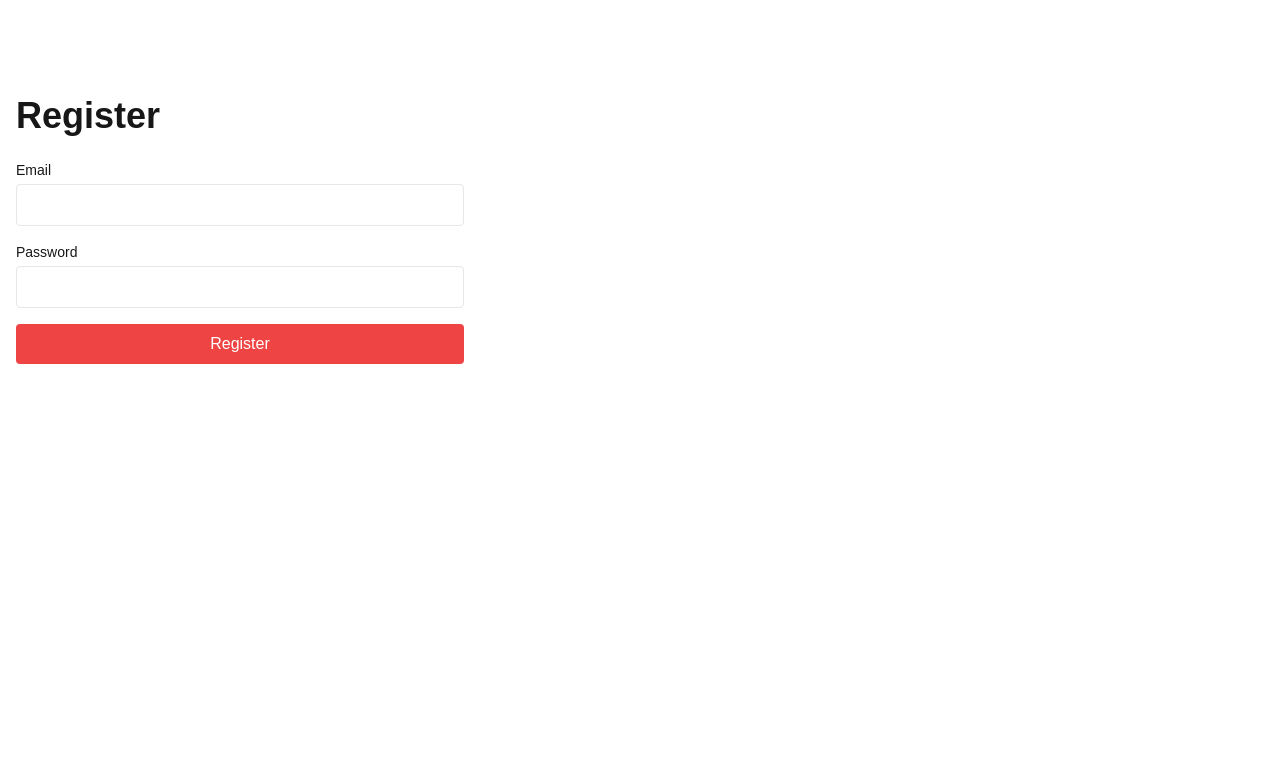
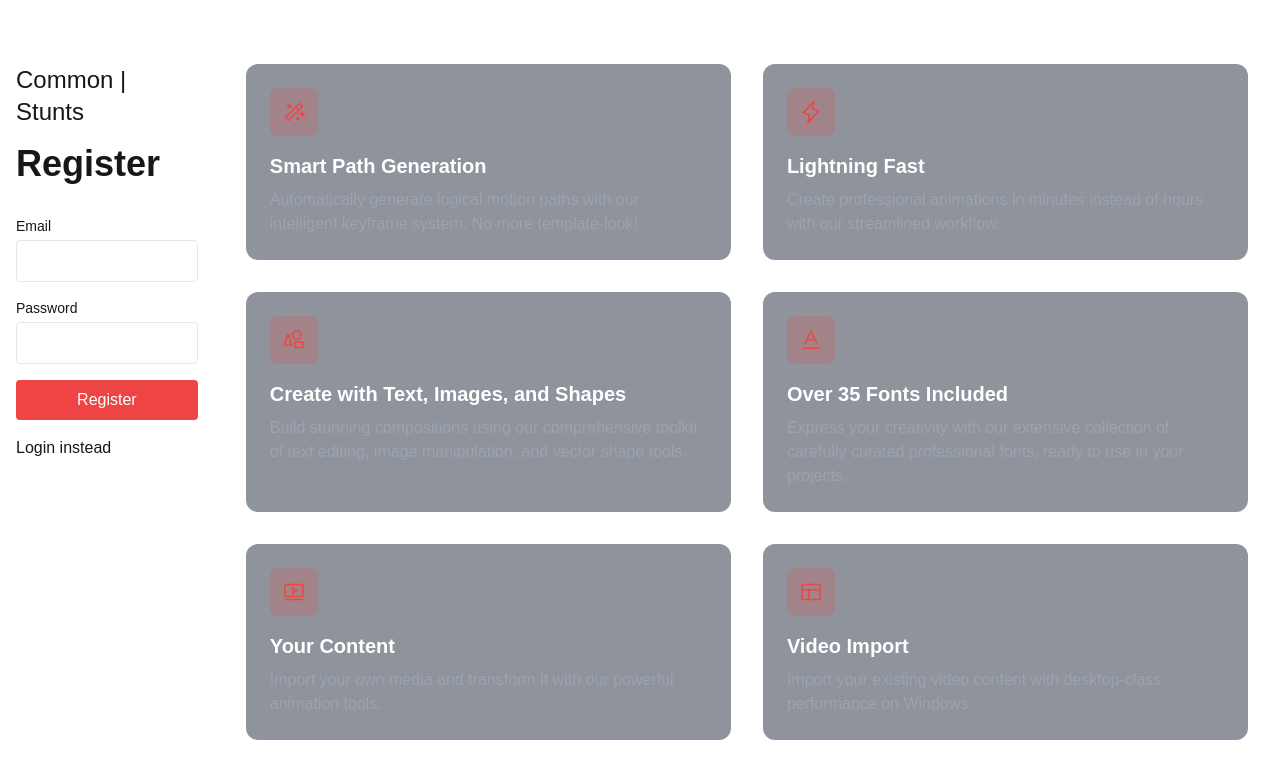
Before and after one commit to alexthegoodman/common-cloud, a Next.js app: page /register in a window 1280 px wide. Shown: the top 778 px of the page. Built offline with nearby package versions, Linux system fonts and the light colour scheme.

Commit message:
progress on other pages

```diff
--- a/app/login/page.tsx
+++ b/app/login/page.tsx
@@ -1,14 +1,25 @@
 "use client";
 
 import AuthForm from "@/components/AuthForm";
+import Features from "@/components/Features";
+import Link from "next/link";
 
 const LoginPage = () => {
   return (
     <>
-      <header className="container mx-auto px-4 pt-24 pb-16">
-        <h1 className="text-4xl font-bold mb-6">Login</h1>
-        <AuthForm />
-      </header>
+      <section className="container mx-auto px-4 pt-16 pb-16 flex flex-row gap-8">
+        <div>
+          <h2 className="text-2xl mb-4">Common | Stunts</h2>
+          <h1 className="text-4xl font-bold mb-8">Login</h1>
+          <AuthForm />
+          <p className="mt-4">
+            <Link href="/register">Register instead</Link>
+          </p>
+        </div>
+        <div>
+          <Features grid={2} py={0} />
+        </div>
+      </section>
     </>
   );
 };
--- a/app/register/page.tsx
+++ b/app/register/page.tsx
@@ -1,14 +1,25 @@
 "use client";
 
 import AuthForm from "@/components/AuthForm";
+import Features from "@/components/Features";
+import Link from "next/link";
 
 const RegisterPage = () => {
   return (
     <>
-      <header className="container mx-auto px-4 pt-24 pb-16">
-        <h1 className="text-4xl font-bold mb-6">Register</h1>
-        <AuthForm type="register" />
-      </header>
+      <section className="container mx-auto px-4 pt-16 pb-16 flex flex-row gap-8">
+        <div>
+          <h2 className="text-2xl mb-4">Common | Stunts</h2>
+          <h1 className="text-4xl font-bold mb-8">Register</h1>
+          <AuthForm type="register" />
+          <p className="mt-4">
+            <Link href="/login">Login instead</Link>
+          </p>
+        </div>
+        <div>
+          <Features grid={2} py={0} />
+        </div>
+      </section>
     </>
   );
 };
--- a/app/stunts/page.tsx
+++ b/app/stunts/page.tsx
@@ -19,6 +19,7 @@ import AuthForm from "@/components/AuthForm";
 import FAQ from "@/components/FAQ";
 import ComingSoonSection from "@/components/ComingSoon";
 import Competition from "@/components/Competition";
+import Features from "@/components/Features";
 
 const HomePage = () => {
   const [formVisible, setFormVisible] = useState(false);
@@ -78,88 +79,7 @@ const HomePage = () => {
         </div>
       </header>
 
-      {/* Features Section */}
-      <section className="container mx-auto px-4 py-16">
-        <div className="grid md:grid-cols-3 gap-8">
-          <div className="bg-slate-800/50 p-6 rounded-xl">
-            <div className="bg-red-500/20 w-12 h-12 rounded-lg flex items-center justify-center mb-4">
-              <MagicWand size={24} className="text-red-500" />
-            </div>
-            <h3 className="text-xl font-semibold mb-2 text-white">
-              Smart Path Generation
-            </h3>
-            <p className="text-gray-400">
-              Automatically generate logical motion paths with our intelligent
-              keyframe system. No more template-look!
-            </p>
-          </div>
-
-          <div className="bg-slate-800/50 p-6 rounded-xl">
-            <div className="bg-red-500/20 w-12 h-12 rounded-lg flex items-center justify-center mb-4">
-              <Lightning size={24} className="text-red-500" />
-            </div>
-            <h3 className="text-xl font-semibold mb-2 text-white">
-              Lightning Fast
-            </h3>
-            <p className="text-gray-400">
-              Create professional animations in minutes instead of hours with
-              our streamlined workflow.
-            </p>
-          </div>
-
-          <div className="bg-slate-800/50 p-6 rounded-xl">
-            <div className="bg-red-500/20 w-12 h-12 rounded-lg flex items-center justify-center mb-4">
-              <Video size={24} className="text-red-500" />
-            </div>
-            <h3 className="text-xl font-semibold mb-2 text-white">
-              Your Content
-            </h3>
-            <p className="text-gray-400">
-              Import your own media and transform it with our powerful animation
-              tools.
-            </p>
-          </div>
-
-          <div className="bg-slate-800/50 p-6 rounded-xl">
-            <div className="bg-red-500/20 w-12 h-12 rounded-lg flex items-center justify-center mb-4">
-              <Shapes size={24} className="text-red-500" />
-            </div>
-            <h3 className="text-xl font-semibold mb-2 text-white">
-              Create with Text, Images, and Shapes
-            </h3>
-            <p className="text-gray-400">
-              Build stunning compositions using our comprehensive toolkit of
-              text editing, image manipulation, and vector shape tools.
-            </p>
-          </div>
-
-          <div className="bg-slate-800/50 p-6 rounded-xl">
-            <div className="bg-red-500/20 w-12 h-12 rounded-lg flex items-center justify-center mb-4">
-              <TextAUnderline size={24} className="text-red-500" />
-            </div>
-            <h3 className="text-xl font-semibold mb-2 text-white">
-              Over 35 Fonts Included
-            </h3>
-            <p className="text-gray-400">
-              Express your creativity with our extensive collection of carefully
-              curated professional fonts, ready to use in your projects.
-            </p>
-          </div>
-
-          <div className="bg-slate-800/50 p-6 rounded-xl">
-            <div className="bg-red-500/20 w-12 h-12 rounded-lg flex items-center justify-center mb-4">
-              <Layout size={24} className="text-red-500" />
-            </div>
-            <h3 className="text-xl font-semibold mb-2 text-white">
-              Video Import
-            </h3>
-            <p className="text-gray-400">
-              Import your existing video content with desktop-class performance
-              on Windows
-            </p>
-          </div>
-        </div>
-      </section>
+      <Features />
 
       <ComingSoonSection />
 
--- a/components/DashboardContent.tsx
+++ b/components/DashboardContent.tsx
@@ -2,6 +2,7 @@
 
 import PricingTable from "@/components/PricingTable";
 import useCurrentUser from "@/hooks/useCurrentUser";
+import { WindowsLogo } from "@phosphor-icons/react";
 
 export default function DashboardContent() {
   const { data } = useCurrentUser();
@@ -9,16 +10,28 @@ export default function DashboardContent() {
   console.info("data", data);
 
   return (
-    <div>
+    <div className="container mx-auto px-4 pt-24 pb-16 flex flex-col gap-4">
+      <div className="flex flex-col gap-4 max-w-[600px] w-full">
         <h1>Welcome, {data?.email}</h1>
         <p>
           You are almost ready to use Stunts! Stunts is your pathway to rapid
           video creation using your own content. With Stunts generative keyframe
           animations, you can save hours on manual animating.
         </p>
+      </div>
+
       {data?.subscriptionStatus === "ACTIVE" ||
       data?.subscriptionStatus === "TRIALING" ? (
+        <>
           <p>Download to get started</p>
+          <a
+            className="bg-red-500 hover:bg-red-600 text-white px-8 py-3 rounded-full flex items-center justify-center w-[280px] text-center"
+            href="https://bunny.net"
+            download={true}
+          >
+            Download for Windows <WindowsLogo className="ml-2" />
+          </a>
+        </>
       ) : (
         <>
           <p>Subscribe to get started</p>
--- /dev/null
+++ b/components/Features.tsx
@@ -0,0 +1,99 @@
+"use client";
+
+import {
+  Play,
+  ShieldChevron,
+  MagicWand,
+  Lightning,
+  Clock,
+  Video,
+  Shapes,
+  TextAUnderline,
+  Layout,
+} from "@phosphor-icons/react";
+
+export default function Features({ grid = 3, py = 16 }) {
+  return (
+    <section className={`container mx-auto px-4 py-${py}`}>
+      <div className={`grid md:grid-cols-${grid} gap-8`}>
+        <div className="bg-slate-800/50 p-6 rounded-xl">
+          <div className="bg-red-500/20 w-12 h-12 rounded-lg flex items-center justify-center mb-4">
+            <MagicWand size={24} className="text-red-500" />
+          </div>
+          <h3 className="text-xl font-semibold mb-2 text-white">
+            Smart Path Generation
+          </h3>
+          <p className="text-gray-400">
+            Automatically generate logical motion paths with our intelligent
+            keyframe system. No more template-look!
+          </p>
+        </div>
+
+        <div className="bg-slate-800/50 p-6 rounded-xl">
+          <div className="bg-red-500/20 w-12 h-12 rounded-lg flex items-center justify-center mb-4">
+            <Lightning size={24} className="text-red-500" />
+          </div>
+          <h3 className="text-xl font-semibold mb-2 text-white">
+            Lightning Fast
+          </h3>
+          <p className="text-gray-400">
+            Create professional animations in minutes instead of hours with our
+            streamlined workflow.
+          </p>
+        </div>
+
+        <div className="bg-slate-800/50 p-6 rounded-xl">
+          <div className="bg-red-500/20 w-12 h-12 rounded-lg flex items-center justify-center mb-4">
+            <Shapes size={24} className="text-red-500" />
+          </div>
+          <h3 className="text-xl font-semibold mb-2 text-white">
+            Create with Text, Images, and Shapes
+          </h3>
+          <p className="text-gray-400">
+            Build stunning compositions using our comprehensive toolkit of text
+            editing, image manipulation, and vector shape tools.
+          </p>
+        </div>
+
+        <div className="bg-slate-800/50 p-6 rounded-xl">
+          <div className="bg-red-500/20 w-12 h-12 rounded-lg flex items-center justify-center mb-4">
+            <TextAUnderline size={24} className="text-red-500" />
+          </div>
+          <h3 className="text-xl font-semibold mb-2 text-white">
+            Over 35 Fonts Included
+          </h3>
+          <p className="text-gray-400">
+            Express your creativity with our extensive collection of carefully
+            curated professional fonts, ready to use in your projects.
+          </p>
+        </div>
+
+        <div className="bg-slate-800/50 p-6 rounded-xl">
+          <div className="bg-red-500/20 w-12 h-12 rounded-lg flex items-center justify-center mb-4">
+            <Video size={24} className="text-red-500" />
+          </div>
+          <h3 className="text-xl font-semibold mb-2 text-white">
+            Your Content
+          </h3>
+          <p className="text-gray-400">
+            Import your own media and transform it with our powerful animation
+            tools.
+          </p>
+        </div>
+
+        <div className="bg-slate-800/50 p-6 rounded-xl">
+          <div className="bg-red-500/20 w-12 h-12 rounded-lg flex items-center justify-center mb-4">
+            <Layout size={24} className="text-red-500" />
+          </div>
+          <h3 className="text-xl font-semibold mb-2 text-white">
+            Video Import
+          </h3>
+          <p className="text-gray-400">
+            Import your existing video content with desktop-class performance on
+            Windows
+          </p>
+        </div>
+      </div>
+    </section>
+  );
+}
```
Lines whose indentation alone changed are shown as unchanged.
